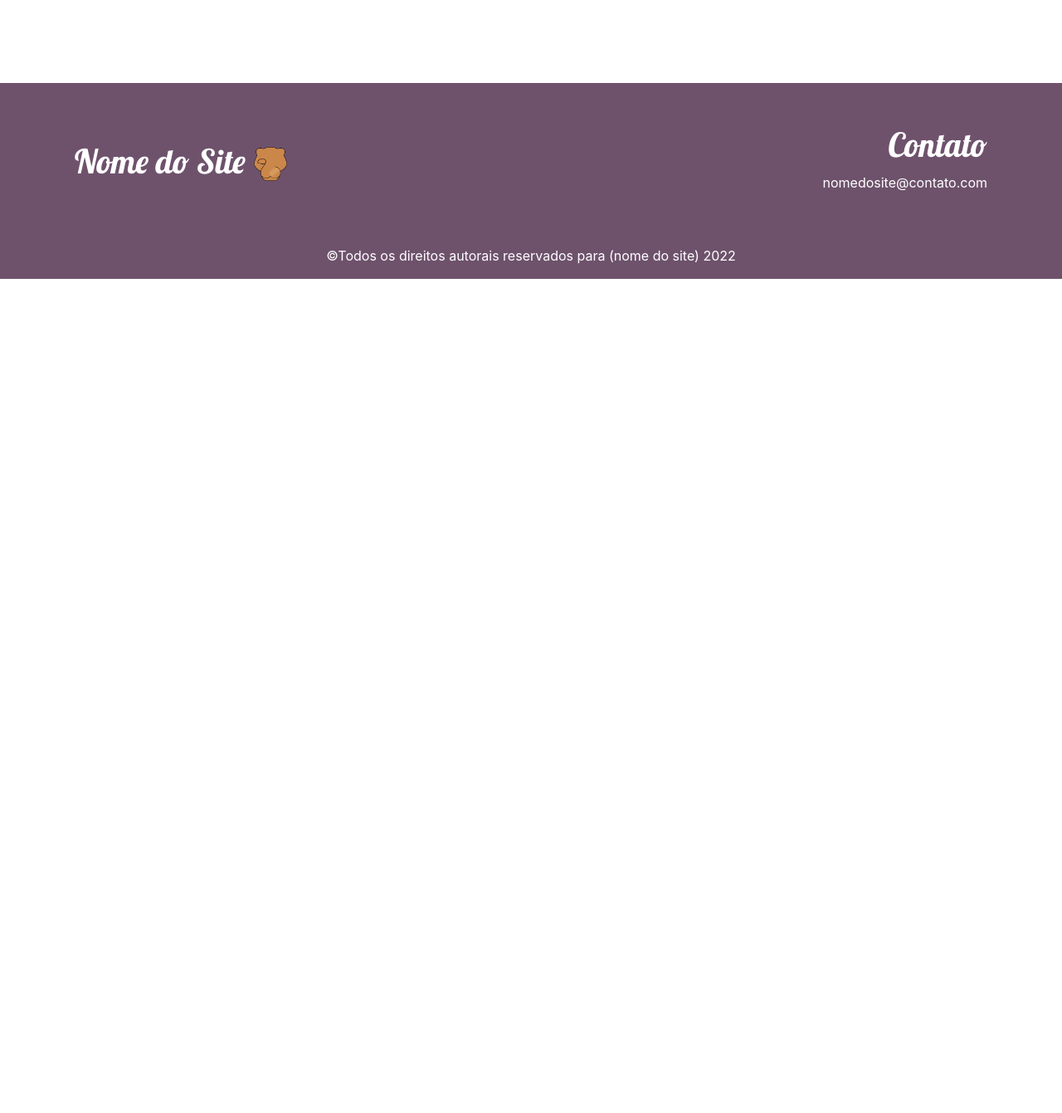
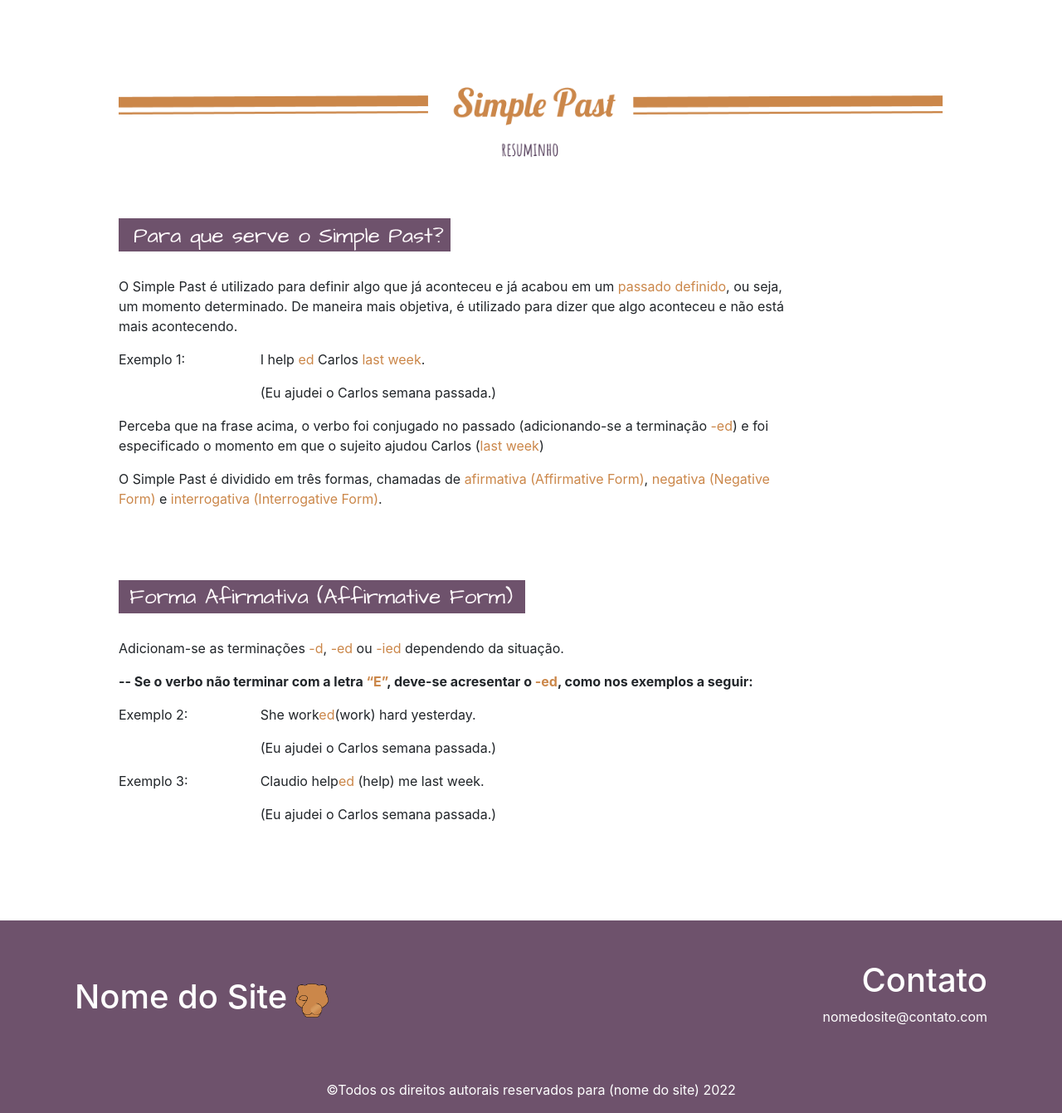
Before and after one commit to bagm4/tcc, a Django app: page /resumo/ in a window 1280 px wide. Shown: the part 82-1423 px from the top of the page at 83% size. Before the commit the page ends 418 px from the top, so only its background shows below. Run offline with Django 4.2, Linux system fonts and the light colour scheme.

Commit message:
commit11

```diff
--- a/main/static/css/style.css
+++ b/main/static/css/style.css
@@ -26,8 +26,30 @@
 
 /* Nav e footer */
 
+/* fim Nav e footer */
 
-/* fim Nav e footer */
+
+/* Resumo escrito */
+.margemTopicos{
+    margin-top: 70px;
+}
+
+.margemImagem{
+    margin-bottom: 30px;
+}
+
+.destacarTexto{
+    color: var(--cor_destaque);
+}
+
+.fontNegrito{
+    font-weight: bold;
+}
+/* Fim Resumo escrito*/
+body{
+    background-color: FEF9FB;
+}
+
 *{
     margin: 0px;
     padding: 0px;
@@ -83,12 +105,12 @@ text-decoration: none;
     flex-direction: row-reverse; /*enquanto não tem logo*/
 }
 
-h1{
+/*.decoracaoTitulos{
     font-family: 'Lobster';
     font-weight: 400;
     font-size: 40px;
     line-height: 52px;
-}
+}*/
 
 .corBranco{
     color: var(--cor_branco);
--- a/main/templates/menu.html
+++ b/main/templates/menu.html
@@ -39,7 +39,7 @@
     <div class="flex">
         <h1 class="mb-3">Menu</h1>
         <a class="btn btn-primary mb-3 bnt_style" style="background-color: #CB874A;" href="#" role="button">Mapa principal</a>
-        <a class="btn btn-primary mb-3 bnt_style" href="#" role="button">Tela Resumo</a>
+        <a class="btn btn-primary mb-3 bnt_style" href="{% url 'resumo' %}" role="button">Tela Resumo</a>
         <a class="btn btn-primary mb-3 bnt_style" href="#" role="button">Tela Mapa Resumido</a>
         <a class="btn btn-primary mb-3 bnt_style" href="#" role="button">Atividades</a>
     </div>
--- a/main/templates/resumo.html
+++ b/main/templates/resumo.html
@@ -4,5 +4,96 @@
 {% block titulo %} Resumo {% endblock %}
 
 {% block conteudo %}
-    <img src="{% static 'img/barraResumo.png' %}" alt="Imagem que denomina o conteúdo do resumo ' Simple Past Resuminho' ">
+<div class="container">
+    <img class="margemRow img-fluid" src="{% static 'img/barraResumo.png' %}" width="100%"
+        alt="Imagem que denomina o conteúdo do resumo ' Simple Past Resuminho' ">
+
+    <!-- Tópico 1 -->
+    <div class="row margemTopicos">
+        <div class="col-9">
+            <img class=" margemImagem" src="{% static 'img/titulo topico 1.png'%}"
+                alt="Tópico do resumo 'para que serve o simple past?' ">
+        </div>
+    </div>
+    <div class="row">
+        <div class="col-10">
+            <p>O Simple Past é utilizado para definir algo que já aconteceu e já acabou em um <span
+                    class="destacarTexto">passado definido</span>, ou seja, um momento determinado. De maneira mais
+                objetiva, é utilizado para dizer que algo aconteceu e não está mais acontecendo. </p>
+        </div>
+    </div>
+
+    <div class="row">
+        <div class="col-2">
+            <p>Exemplo 1:</p>
+        </div>
+        <div class="col-6">
+            <p>I help <span class="destacarTexto">ed</span> Carlos <span class="destacarTexto">last week</span>.
+            </p>
+            <p>(Eu ajudei o Carlos semana passada.)</p>
+        </div>
+    </div>
+
+    <div class="row">
+        <div class="col-10">
+            <p>Perceba que na frase acima, o verbo foi conjugado no passado (adicionando-se a terminação <span
+                    class="destacarTexto">-ed</span>) e foi especificado o momento em que o sujeito ajudou Carlos
+                (<span class="destacarTexto">last week</span>)</p>
+        </div>
+    </div>
+
+    <div class="row">
+        <div class="col-10">
+            <p>O Simple Past é dividido em três formas, chamadas de <span class="destacarTexto">afirmativa
+                    (Affirmative Form)</span>, <span class="destacarTexto">negativa
+                    (Negative Form)</span> e <span class="destacarTexto">interrogativa (Interrogative Form)</span>.
+            </p>
+        </div>
+    </div>
+
+    <!-- Tópico 2 -->
+    <div class="row margemTopicos">
+        <div class="col-9">
+            <img class=" margemImagem" src="{% static 'img/titulo topico 2.png'%}"
+                alt="Tópico do resumo 'forma afirmativa (affirmative form)' ">
+        </div>
+    </div>
+    <div class="row">
+        <div class="col-10">
+            <p>Adicionam-se as terminações <span class="destacarTexto">-d</span>, <span class="destacarTexto">-ed</span>
+                ou <span class="destacarTexto">-ied</span> dependendo da
+                situação.</p>
+        </div>
+    </div>
+
+    <div class="row">
+        <div class="col-10">
+            <p class="fontNegrito">-- Se o verbo não terminar com a letra <span class="destacarTexto">“E”</span>,
+                deve-se acresentar o <span class="destacarTexto">-ed</span>, como nos exemplos a seguir:</p>
+        </div>
+    </div>
+
+    <div class="row">
+        <div class="col-2">
+            <p>Exemplo 2:</p>
+        </div>
+        <div class="col-4">
+            <p>She work<span class="destacarTexto">ed</span>(work) hard yesterday.</p>
+            <p>(Eu ajudei o Carlos semana passada.)</p>
+        </div>
+    </div>
+
+    <div class="row">
+        <div class="col-2">
+            <p>Exemplo 3:</p>
+        </div>
+        <div class="col-4">
+            <p> Claudio help<span class="destacarTexto">ed</span> (help) me last week.</p>
+            <p>(Eu ajudei o Carlos semana passada.)</p>
+        </div>
+    </div>
+
+</div>
+
+<span class="destacarTexto"></span>
 {% endblock %}
--- a/main/templates/sobre.html
+++ b/main/templates/sobre.html
@@ -20,7 +20,7 @@
     <div class="container-fluid style_sobre" style="background-color: #fff;">
         <div class="container">
             <hr>
-            <h1>Sobre o site</h1>
+            <h1 class="fontLobster">Sobre o site</h1>
             <p class="pb-5">O propósito do “nome do site” é oferecer uma forma de aprendizagem totalmente autônoma para o estudante, na qual ele pode seguir com seu próprio ritmo de aprendizado, seja lendo sobre o conteúdo ou fazendo as atividades. Servindo então como uma forma de concentrado, onde o estudante terá, em apenas um local, o conteúdo propriamente dito, resumos e exercícios para fixação, tudo de uma forma mais lúdica e didática.</p>
             <hr>
         </div><!--conteudo-->
@@ -29,7 +29,7 @@
     <div class="container-fluid style_sobre" >
         <div class="container">
             <hr>
-            <h1>Sobre nós</h1>
+            <h1 class="fontLobster">Sobre nós</h1>
             <p class="pt-5">Olá, nós somos  João Pedro e Maria Gabriella. Assim como você, nós somos estudantes dedicados e não gostamos de perder conteúdo. Com esse intuito, criamos essa plataforma para que os alunos possam rever e fixar os conteúdos vistos em sala de aula a respeito da gramática da língua inglesa. Feito com o coração, de estudantes para estudantes.</p>
             <hr>
         </div>
```
Also changed, not shown: main/static/img/barraResumo.png, main/static/img/titulo topico 1.png (added), main/static/img/titulo topico 2.png (added), main/static/img/titulo topico 3.png (added), main/static/img/titulo topico 4.png (added).
